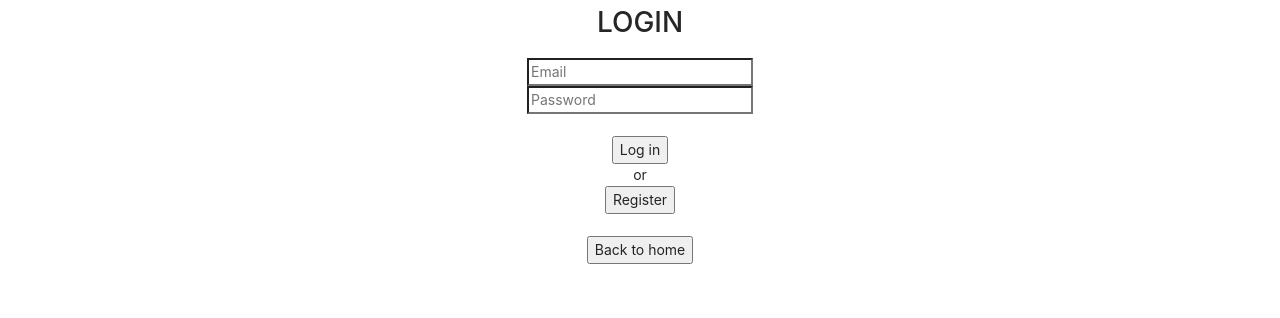
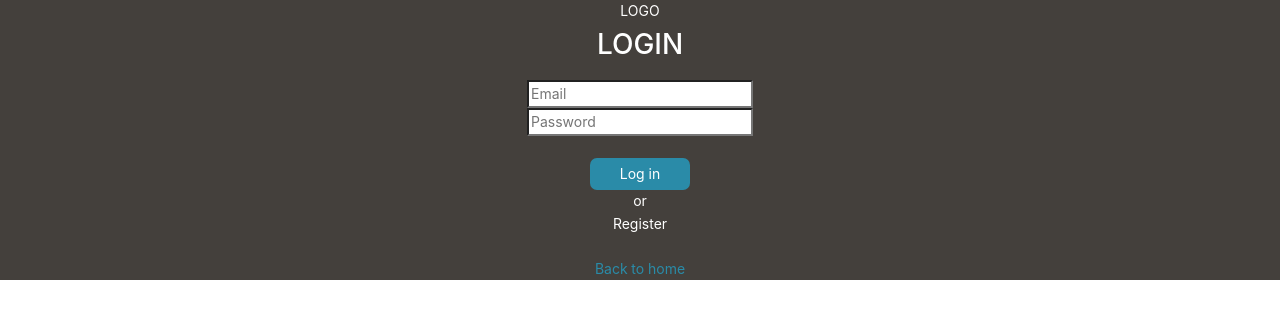
Before and after one commit to BeijeConsulting/booking_beije, a React app: page / in a window 1280 px wide. Both pictures are taken after a click on the button "Login". Built offline with nearby package versions, Linux system fonts and the light colour scheme; no server answers.

Commit message:
Add base structure style button/login/registration

```diff
--- a/src/screens/frontEnd/login/Login.js
+++ b/src/screens/frontEnd/login/Login.js
@@ -27,18 +27,21 @@ const Login = () => {
   //  }
 
   return (
-    <div className="flex center column">
+    <div className="flex center column color">
+      <div className="w">LOGO</div>
       {/* <Logo></Logo> */}
-      <h1>LOGIN</h1>
+
+      <h1 className="w">LOGIN</h1>
+
       <div className="formInput flex center column">
         <FormInput placeholder="Email" />
         <FormInput placeholder="Password" />
         <br />
-        <FormButton label="Log in" callback={nav} />
-        <span>or</span>
-        <FormButton label="Register" callback={nav2} />
+        <FormButton className="btn-primary" label="Log in" callback={nav} />
+        <span className="w">or</span>
+        <FormButton className="btn-secondary" label="Register" callback={nav2} />
         <br />
-        <button onClick={nav}>Back to home</button>
+        <a href="#" onClick={nav}>Back to home</a>
       </div>
       {/* <button onClick={nav}>Bookings</button>
       <button onClick={nav2}>messages</button>
--- a/src/screens/frontEnd/login/Login.less
+++ b/src/screens/frontEnd/login/Login.less
@@ -1,10 +1,35 @@
-.column{
-flex-direction: column;
+.column {
+    flex-direction: column;
 }
-.flex{
+
+.flex {
     display: flex;
 }
-.center{
+
+.center {
     justify-content: center;
     align-items: center;
 }
+
+.color {
+    background-color: #44403C;
+}
+
+.w {
+    color: white;
+}
+
+.btn-primary {
+    background-color: #2A8BA8;
+    color: white;
+    margin: 0;
+    border: none;
+    border-radius: 7px;
+    width: 100px;
+    padding: 0.3rem;
+}
+.btn-secondary{
+    border: none;
+    background: none;
+    color: white;
+}
--- a/src/screens/frontEnd/registration/Registration.js
+++ b/src/screens/frontEnd/registration/Registration.js
@@ -17,19 +17,23 @@ const Registration = () => {
     vector(routes.LOGIN);
   }
   return (
-    <div className="flex column center">
-      <h1>Registration</h1>
+    <div className="flex column center color">
+
+      <div className="w">LOGO</div>
+      {/* <Logo></Logo> */}
+
+      <h1 className="w">Registration</h1>
       <FormInput placeholder="Name" />
       <FormInput placeholder="Surname" />
       <FormInput placeholder="Email" />
       <FormInput placeholder="Password" />
       <FormInput placeholder="ConfirmPassword" />
       <br />
-      <FormButton label="Register" callback={nav} />
-      <span>or</span>
-      <FormButton label="Log in" callback={nav2} />
+      <FormButton className="btn-primary" label="Register" callback={nav} />
+      <span className="w">or</span>
+      <FormButton className="btn-secondary" label="Log in" callback={nav2} />
       <br />
-      <button onClick={nav}>Back to home</button>
+      <a href="#" onClick={nav}>Back to home</a>
     </div>
   );
 };
--- a/src/screens/frontEnd/registration/Registration.less
+++ b/src/screens/frontEnd/registration/Registration.less
@@ -1,10 +1,35 @@
-.column{
+.column {
     flex-direction: column;
 }
-    .flex{
+
+.flex {
     display: flex;
 }
-    .center{
+
+.center {
     justify-content: center;
     align-items: center;
 }
+
+.color {
+    background-color: #44403C;
+}
+
+.w {
+    color: white;
+}
+
+.btn-primary {
+    background-color: #2A8BA8;
+    color: white;
+    margin: 0;
+    border: none;
+    border-radius: 7px;
+    width: 100px;
+    padding: 0.3rem;
+}
+.btn-secondary{
+    border: none;
+    background: none;
+    text-decoration: underline;
+}
```
Lines whose indentation alone changed are shown as unchanged.
